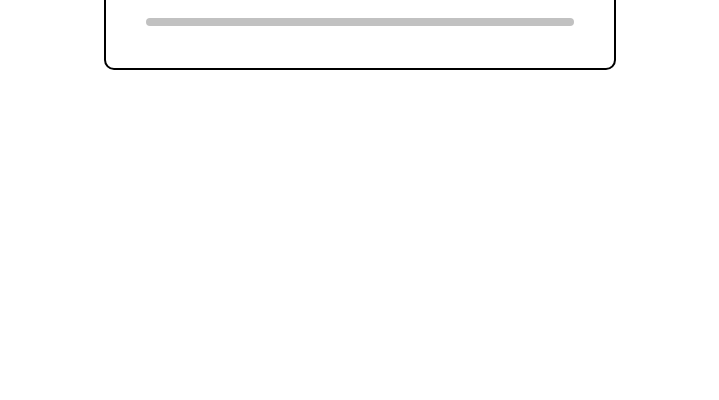
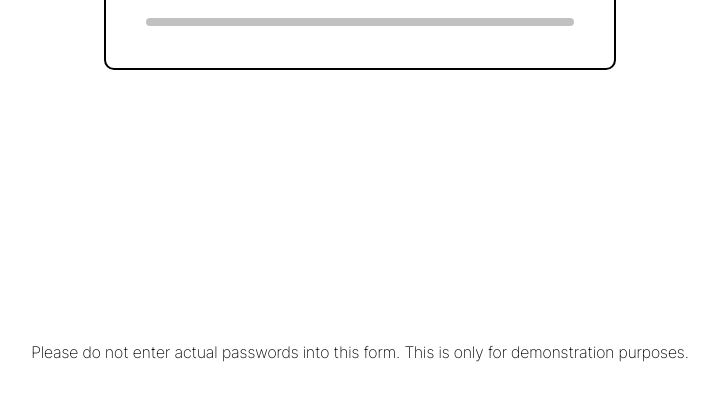
Before and after one commit to asbhogal/Password-Strength-Checker, a plain HTML site: page index.html in a window 1280 px wide. Shown: the part 390-790 px from the top of the page, without its empty margins (280-999 px from the left). Drawn offline with Linux system fonts and the light colour scheme.

Commit message:
added footer note

```diff
--- a/index.html
+++ b/index.html
@@ -24,5 +24,8 @@
         <div class="password-strength-check">
         </div>
     </div>
+    <footer>
+        <p>Please do not enter actual passwords into this form. This is only for demonstration purposes.</p>
+    </footer>
 </body>
 </html>
--- a/style.scss
+++ b/style.scss
@@ -48,3 +48,9 @@
         border-radius: 10px;
     }
 }
+
+footer {
+    position: fixed;
+    bottom: 0;
+    padding: 3em 0;
+}
```
Also changed, not shown: dist/style.css, 1 other file.
